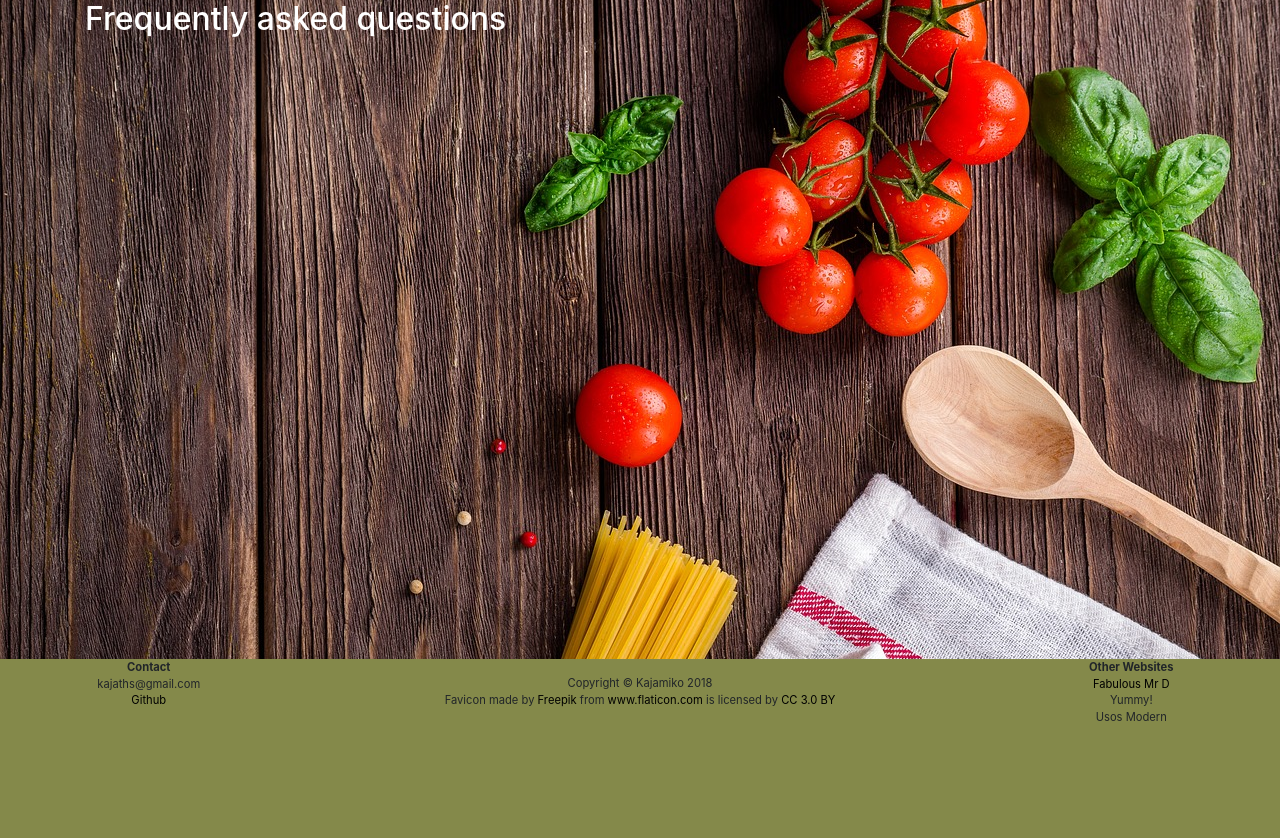
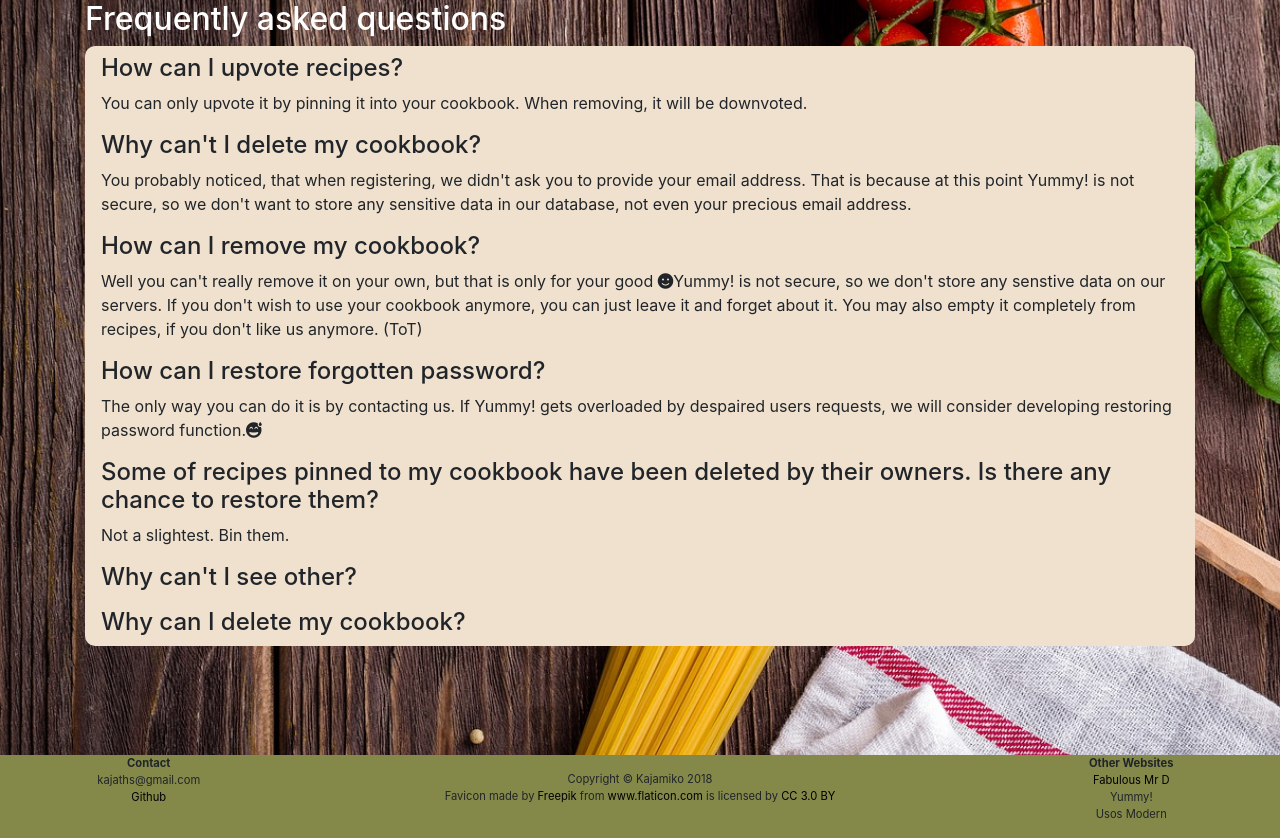
Before and after one commit to kajamiko/cookbook, a Flask app: page /frequently_asked_questions in a window 1280 px wide. Shown: the part 58-896 px from the top of the page. Before the commit the page ends 779 px from the top, so only its background shows below. Run offline with Flask 2, Linux system fonts and the light colour scheme; some libraries are stand-ins or nearby versions.

Commit message:
Added browsing other users' cookbooks

```diff
--- a/static/css/base.css
+++ b/static/css/base.css
@@ -115,6 +115,10 @@ html {
 .content{
     max-height: 600px;
 }
+
+.content-faq{
+    max-height: 600px;
+}
  }
 
 @media (max-width: 991.98px) {
@@ -135,4 +139,7 @@ html {
 .content{
     max-height: 400px;
 }
+.content-faq{
+    max-height: none;
 }
+}
--- a/templates/faq.html
+++ b/templates/faq.html
@@ -9,6 +9,26 @@ FAQ
 
     <h2 class="text-white">Frequently asked questions</h2>
 
+    <div class=" content content-faq py-2 px-3">
+
+        <h4>How can I upvote recipes?</h4>
+        <p>You can only upvote it by pinning it into your cookbook. When removing, it will be downvoted.</p>
+        <h4>Why can't I delete my cookbook?</h4>
+        <p>You probably noticed, that when registering, we didn't ask you to provide your email address. That is because at this point Yummy! is not secure, so we don't want to store any sensitive data in our database, not even your precious email address.</p>
+        <h4>How can I remove my cookbook?</h4>
+        <p>Well you can't really remove it on your own, but that is only for your good <span class="fas fa-smile"></span>Yummy! is not secure, so we don't store any senstive data on our servers. If you don't wish to use your cookbook anymore, you can just leave it and forget about it.
+        You may also empty it completely from recipes, if you don't like us anymore. <span>(ToT)</span></p>
+        <h4>How can I restore forgotten password?</h4>
+        <p>The only way you can do it is by contacting us. If Yummy! gets overloaded by despaired users requests, we will consider developing restoring password function.<span class="fas fa-grin-beam-sweat"></span>
+        </p>
+        <h4>Some of recipes pinned to my cookbook have been deleted by their owners. Is there any chance to restore them?</h4>
+        <p>Not a slightest. Bin them.</p>
+        <h4>Why can't I see other?</h4>
+        <p></p>
+        <h4>Why can I delete my cookbook?</h4>
+        <p></p>
+
+    </div>
 
 </div>
 
--- a/views.py
+++ b/views.py
@@ -210,13 +210,16 @@ def cookbook_view(cookbook_id):
     cookbook=_cookbook)
 
 @app.route('/your_cookbook/<username>')
-def your_cookbook(username):
+def your_cookbook(username=""):
     """
     Redirects to a cookbook view
     """
-    _cookbook = mongo.db.cookbooks.find_one({"author_name": session.get('username')})
+    if(username):
+        _cookbook = mongo.db.cookbooks.find_one({"author_name": username})
+    else:
+        _cookbook = mongo.db.cookbooks.find_one({"author_name": session['username']})
     return redirect(url_for('cookbook_view',
-    cookbook_id = _cookbook["_id"]))
+    cookbook_id = ObjectId(_cookbook["_id"])))
 
 ########################## Adding/showing/editing recipes logic ############################################################3
 
@@ -420,8 +423,9 @@ def logout():
     """
     Logging out logic
     """
-    session.clear()
-    print (session.get('username'))
+    # session.clear()
+    session['logged_in'] = False
+    session['username'] = ""
     return redirect(url_for('get_recipes'))
 
 
@@ -453,7 +457,7 @@ def remove_recipe(recipe_id, owned):
         mongo.db.recipes.delete_one({"_id": ObjectId(recipe_id)})
         update_recipes_array(ObjectId(recipe_id), type_of_array="recipes_owned", remove = True)
         flash("Recipe has been removed from database!")
-        return redirect(url_for('your_cookbook', username = session["username"]))
+        return redirect(url_for('your_cookbook'))
 
 
 
```
Also changed, not shown: templates/cookbook_view.html (+9 -1 lines), templates/recipe.html (+7 -1 lines).
